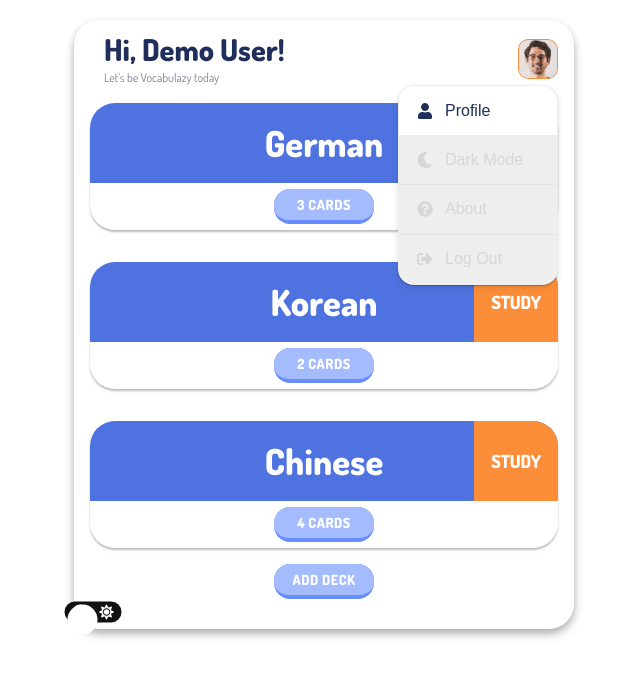
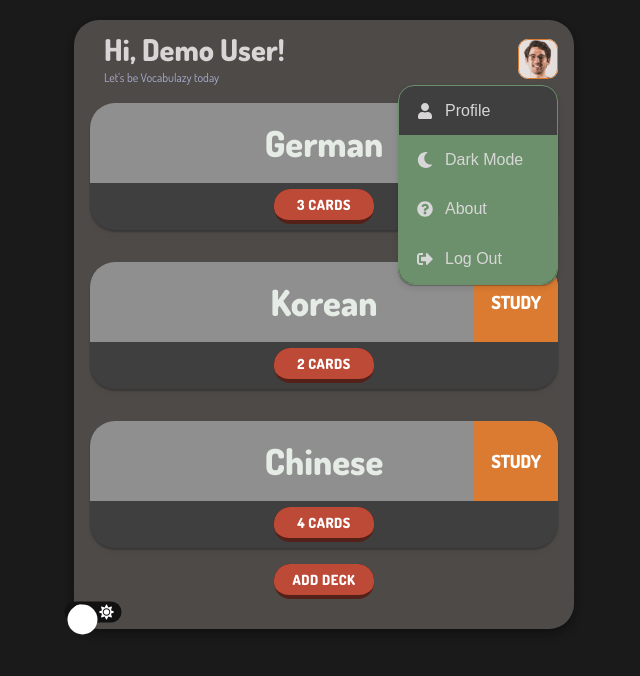
Before and after one commit to vincenthanguk/Vocabulazy, a React (Create React App) app: page / in a window 1280 px wide. Shown: the top 676 px of the page, without its empty margins (316-956 px from the left). Built offline with nearby package versions, Linux system fonts and the light colour scheme.

Commit message:
added color styles for darkmode

```diff
--- a/src/components/deck/deck-component.jsx
+++ b/src/components/deck/deck-component.jsx
@@ -211,7 +211,7 @@ function Deck(props) {
           {editingCardIndex === 'addNewCard' || addCardBtn}
         </ul>
       )}
-      <div>
+      <div className="deck-footer">
         <button
           onClick={toggleCardsVisibility}
           className={`button button-small show-card-btn${
--- a/src/components/deck/deck-styles.css
+++ b/src/components/deck/deck-styles.css
@@ -13,7 +13,7 @@
 .deck-container {
   position: relative;
   border-radius: 2.5rem;
-  background-color: #fff;
+  background-color: var(--color-tertiary);
   box-shadow: 0 7px 14px rgba(0, 0, 0, 0.01), 0 2px 2px rgba(0, 0, 0, 0.25);
   color: #000;
   margin: 1.6rem;
@@ -86,7 +86,7 @@
 .deck-name-container {
   grid-row: 1/-1;
   grid-column: 1/-1;
-  color: #fff;
+  color: var(--color-light-gray);
   font-size: 3.6rem;
   font-weight: 800;
   justify-self: center;
--- a/src/components/studyFlashcard/studyFlashcard-styles.css
+++ b/src/components/studyFlashcard/studyFlashcard-styles.css
@@ -11,13 +11,13 @@
 }
 
 .study-card-front {
-  background-color: var(--color-tertiary);
-  color: var(--color-primary-dark);
+  background-color: var(--color-flashcard-front-bg);
+  color: var(--color-flashcard-front);
 }
 
 .study-card-back {
-  background-color: var(--color-primary-dark);
-  color: var(--color-tertiary);
+  background-color: var(--color-flashcard-back-bg);
+  color: var(--color-flashcard-back);
 }
 
 .fade-enter {
--- a/src/index.css
+++ b/src/index.css
@@ -9,6 +9,8 @@
   --color-primary-shade: #678dfd;
   --color-primary-darkish: #273a70;
   --color-primary-dark: #1f2e5a;
+  --color-primary-dark-flashcard: #1f2e5a;
+  --color-primary-dark-account-view: #1f2e5a;
 
   --color-secondary: #a4bbfe;
   --color-tertiary: #ffffff;
@@ -16,9 +18,14 @@
   --color-contrast-secondary: #f3722c;
   --color-contrast-tertiary: #fdf3f1;
 
+  --color-flashcard-front-bg: #fff;
+  --color-flashcard-front: #1f2e5a;
+  --color-flashcard-back-bg: #1f2e5a;
+  --color-flashcard-back: #fff;
+
   --color-gray: #dedede81;
   --color-light-gray: #f0f0f0f6;
-  --color-dark-gray: #7d7e96;
+  --color-dark-gray: #adaed1;
   --color-text-primary: black;
   --color-text-secondary: black;
 
@@ -28,19 +35,31 @@
 
 [data-theme='dark'] {
   /* dark theme */
-  --color-background-color-root: #000;
-  --color-background-color: #252525;
+  --color-background-color-root: #1b1a1a;
+  --color-background-color: #4d4a48;
 
-  --color-primary: #273a70;
-  --color-primary-shade: #1f2e5a;
-  --color-primary-darkish: #2f2f2f;
-  --color-primary-dark: #1f1f1f;
+  --color-primary: #dedede81;
+  /* --color-primary: #273a70; */
+  /* --color-primary-shade: #1f2e5a; */
+  --color-primary-shade: #542118;
+  --color-primary-darkish: #1b9e1b;
+  --color-primary-dark: #d7d5d5;
+  --color-primary-dark-flashcard: #df8b32;
 
-  --color-secondary: #a4bbfe;
+  --color-primary-dark-account-view: #542118;
+  --color-gray: #6b906b;
+  --color-light-gray: #e5ebe5;
+
+  --color-flashcard-front-bg: #312f2d;
+  --color-flashcard-front: #c6c5c5;
+  --color-flashcard-back-bg: #c6c5c5;
+  --color-flashcard-back: #312f2d;
+
+  --color-secondary: #bd4a36;
   --color-tertiary: #3f3f3f;
-  --color-contrast-primary: #fd8e39;
+  --color-contrast-primary: #db7b32;
   --color-contrast-secondary: #f3722c;
-  --color-contrast-tertiary: #fdf3f1;
+  --color-contrast-tertiary: #eededb;
 }
 
 * {
--- a/src/store/themeReducer.js
+++ b/src/store/themeReducer.js
@@ -1,5 +1,5 @@
 const initialState = {
-  darkMode: false,
+  darkMode: true,
 };
 
 const themeReducer = (state = initialState, action) => {
--- a/src/views/mainView/mainView-styles.css
+++ b/src/views/mainView/mainView-styles.css
@@ -3,7 +3,7 @@
 }
 
 .main-container {
-  background-color: white;
+  background-color: var(--color-background-color);
   color: rgb(20, 20, 20);
   width: 100%;
   border-radius: 0 0 16px 16px;
--- a/src/views/myAccountView/myAccountView-styles.css
+++ b/src/views/myAccountView/myAccountView-styles.css
@@ -37,7 +37,7 @@
 
 .account-view-header {
   position: relative;
-  background-color: var(--color-primary-dark);
+  background-color: var(--color-primary-dark-account-view);
   display: flex;
   flex-direction: column;
   justify-content: center;
@@ -170,6 +170,7 @@
   grid-template-columns: 1fr;
   grid-template-rows: 1.2rem 2rem 11.6rem 1.2rem;
   border-radius: 16px;
+  background-color: var(--color-tertiary);
 }
 
 .data-flashcard-header {
--- a/src/views/studyView/studyView-styles.css
+++ b/src/views/studyView/studyView-styles.css
@@ -98,7 +98,8 @@
 .studyFlashcard-finished {
   font-size: 5rem;
   font-weight: 800;
-  color: var(--color-primary-dark);
+  background-color: var(--color-flashcard-front-bg);
+  color: var(--color-flashcard-front);
   width: 30rem;
   height: 30rem;
   box-shadow: 0 3px 7px rgba(0, 0, 0, 0.1), 0 1px 1px rgba(0, 0, 0, 0.25);
```
